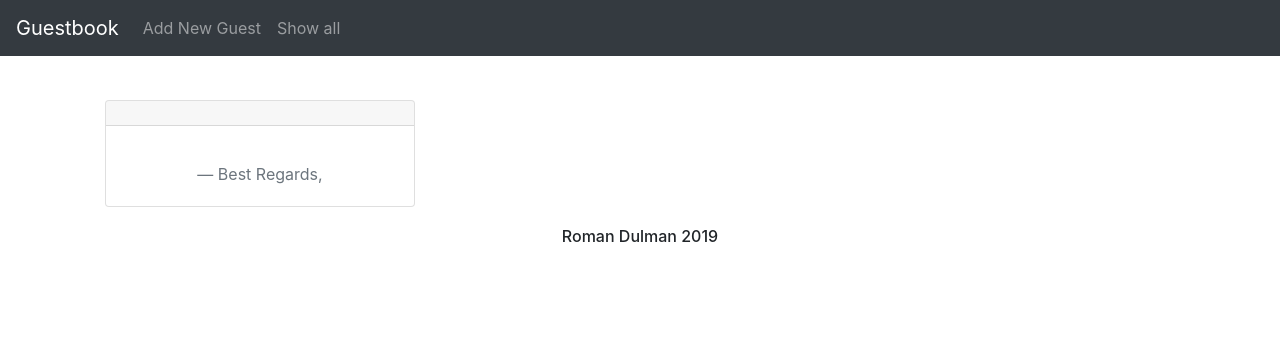
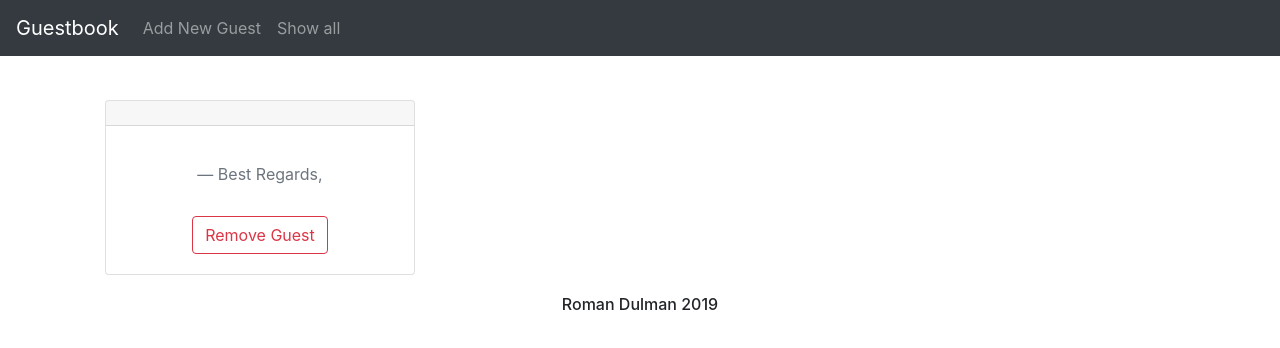
Before and after one commit to romandulman/reactjs-mongo-nodejs-guestbook-app, a React (Create React App) app in the folder guestbook-frontend/: page / in a window 1280 px wide. Shown: the top 348 px of the page. Built offline with nearby package versions, Linux system fonts and the light colour scheme; no server answers.

Commit message:
Added code

```diff
--- a/guestbook-frontend/src/Components/Guest.js
+++ b/guestbook-frontend/src/Components/Guest.js
@@ -1,10 +1,15 @@
 import React, {Component} from 'react';
 import './Styles.css';
 import Card from 'react-bootstrap/Card';
+import Button from 'react-bootstrap/Button'
 
 class Guest extends Component {
 
-    render(){
+    handleRemove = () => {
+        this.props.RemoveHandler(this.props.Id);
+    };
+
+    render() {
         return (
             <Card className="guestSty">
                 <Card.Header>{this.props.guestName}</Card.Header>
@@ -16,6 +21,8 @@ class Guest extends Component {
                         <footer className="blockquote-footer">
                             Best Regards, <cite title="Source Title">{this.props.guestName}</cite>
                         </footer>
+                        <br/>
+                        <Button variant="outline-danger" onClick={this.handleRemove}>Remove Guest</Button>
                     </blockquote>
                 </Card.Body>
             </Card>
--- a/guestbook-frontend/src/Components/GuestBook.js
+++ b/guestbook-frontend/src/Components/GuestBook.js
@@ -6,17 +6,14 @@ import Col from 'react-bootstrap/Col';
 import Row from 'react-bootstrap/Row';
 
 class GuestBook extends Component {
-    constructor(){
-        super();
-        this.state = {
+        state = {
             data: [
                 {
                     Name: '',
                     Body: ''
                 }
             ]
-        }
-    }
+        };
 
     addOne = (Name, Body) => {
         let arr = {
@@ -56,13 +53,13 @@ class GuestBook extends Component {
             )
     }
 
-    removeHandler = () => {
-
+    RemoveHandler = (id) => {
+        console.log(id)
     };
 
     render() {
         const ViewGuests = this.state.data.map((guest, index) =>
-            <Col sm={4}> <Guest key={index} RemoveHandler={this.removeHandler} Id={index}
+            <Col sm={4}> <Guest  RemoveHandler={this.RemoveHandler} Id={index}
                                 guestName={guest.Name} guestBody={String(guest.Body)}/> </Col>
         );
 
```
Also changed, not shown: guestbook-frontend/src/Components/AddNew.js (+14 -17 lines).
